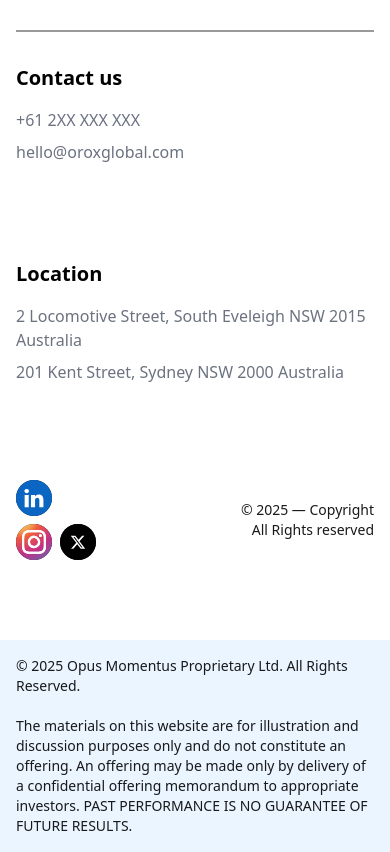
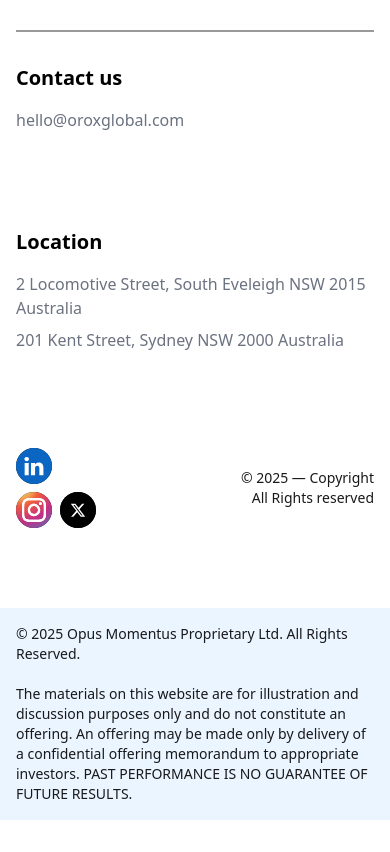
Before and after one commit to Creuto-Australia/orox-production, a Next.js app: page / in a window 390 px wide. Shown: the part 1394-2246 px from the top of the page. After the commit the page ends 2214 px from the top, so only its background shows below. Built offline with nearby package versions, Linux system fonts and the light colour scheme.

Commit message:
Remove phone number from Footer contact section

```diff
--- a/app/components/Footer/Footer.tsx
+++ b/app/components/Footer/Footer.tsx
@@ -95,7 +95,7 @@ export const Footer = () => {
               <div className="mb-8">
                 <h3 className="text-xl font-bold mb-4">Contact us</h3>
                 <div className="space-y-2 text-gray-500">
-                  <p>+61 2XX XXX XXX</p>
+                  {/* <p>+61 2XX XXX XXX</p> */}
                   <p>hello@oroxglobal.com</p>
                 </div>
               </div>
```
